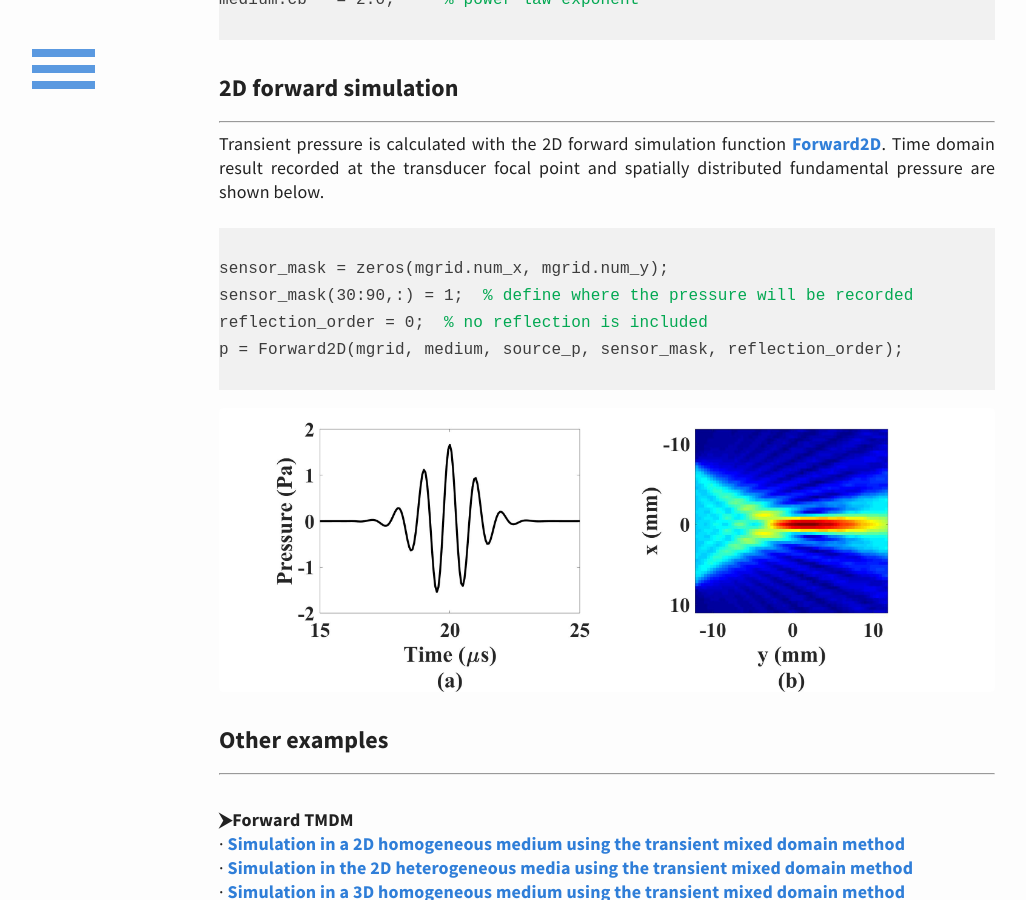
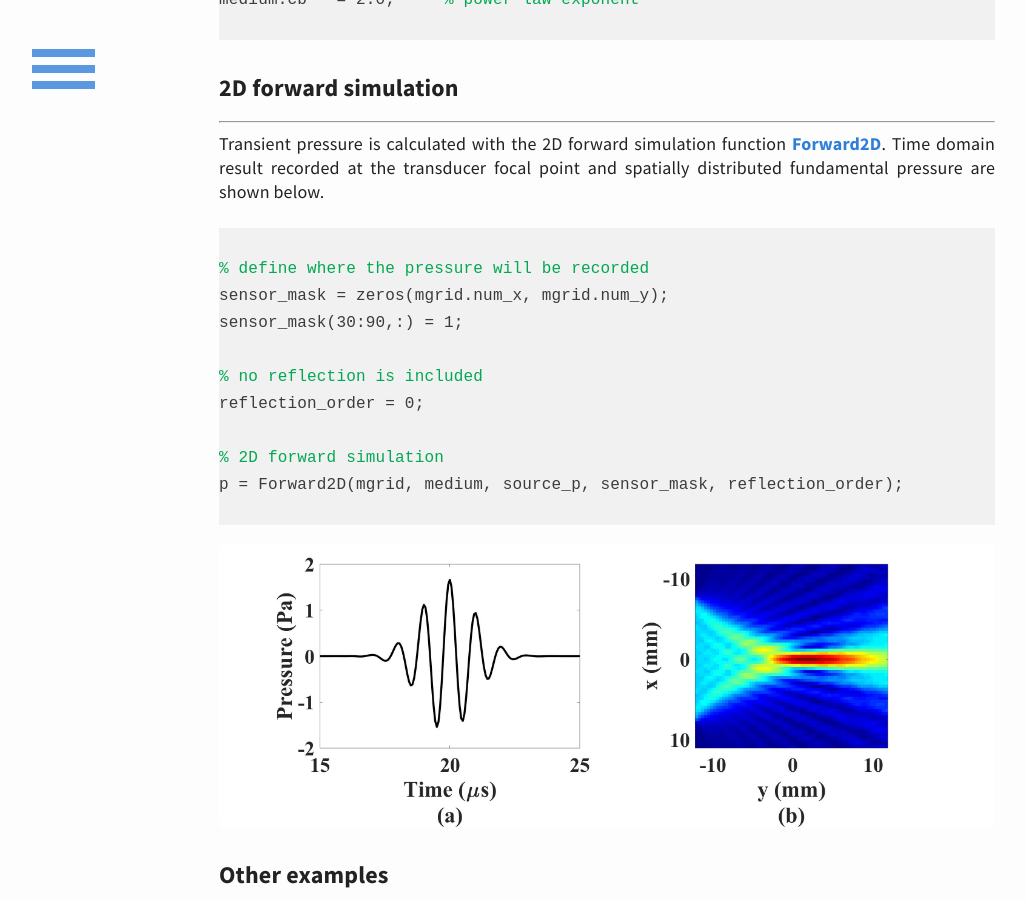
Before and after one commit to m-SOUND/mSOUND, a Jekyll site: the page built from _posts/2019-02-17-TMDM_2D_homogeneous.html, in a window 1280 px wide and 900 px high, scrolled down 2639 px. Shown: the whole window, without its empty margins (33-1059 px from the left). Built offline with Jekyll 4.4.1, drawn with Linux system fonts in a browser that asks for light colours.

Commit message:
Update 2019-02-17-TMDM_2D_homogeneous.html

```diff
--- a/_posts/2019-02-17-TMDM_2D_homogeneous.html
+++ b/_posts/2019-02-17-TMDM_2D_homogeneous.html
@@ -96,9 +96,14 @@ Transient pressure is calculated with the 2D forward simulation function <a href
 Time domain result recorded at the transducer focal point and spatially distributed fundamental pressure are shown below.
 <pre>
 <code>
+<font color="#03a852">% define where the pressure will be recorded</font>
 sensor_mask = zeros(mgrid.num_x, mgrid.num_y);
-sensor_mask(30:90,:) = 1;  <font color="#03a852">% define where the pressure will be recorded</font>
-reflection_order = 0;  <font color="#03a852">% no reflection is included</font>
+sensor_mask(30:90,:) = 1;
+
+<font color="#03a852">% no reflection is included</font>
+reflection_order = 0;
+
+<font color="#03a852">% 2D forward simulation</font>
 p = Forward2D(mgrid, medium, source_p, sensor_mask, reflection_order);
 </code>
 </pre>
```
